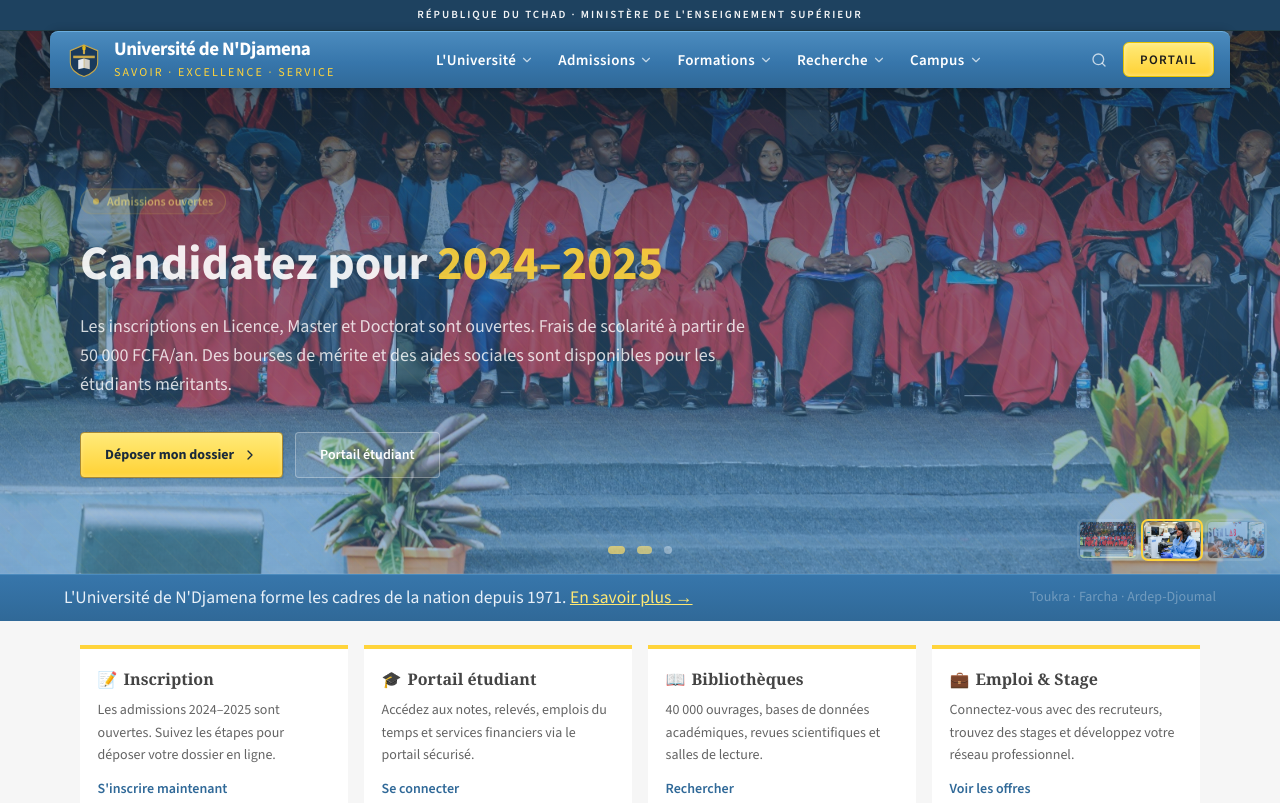
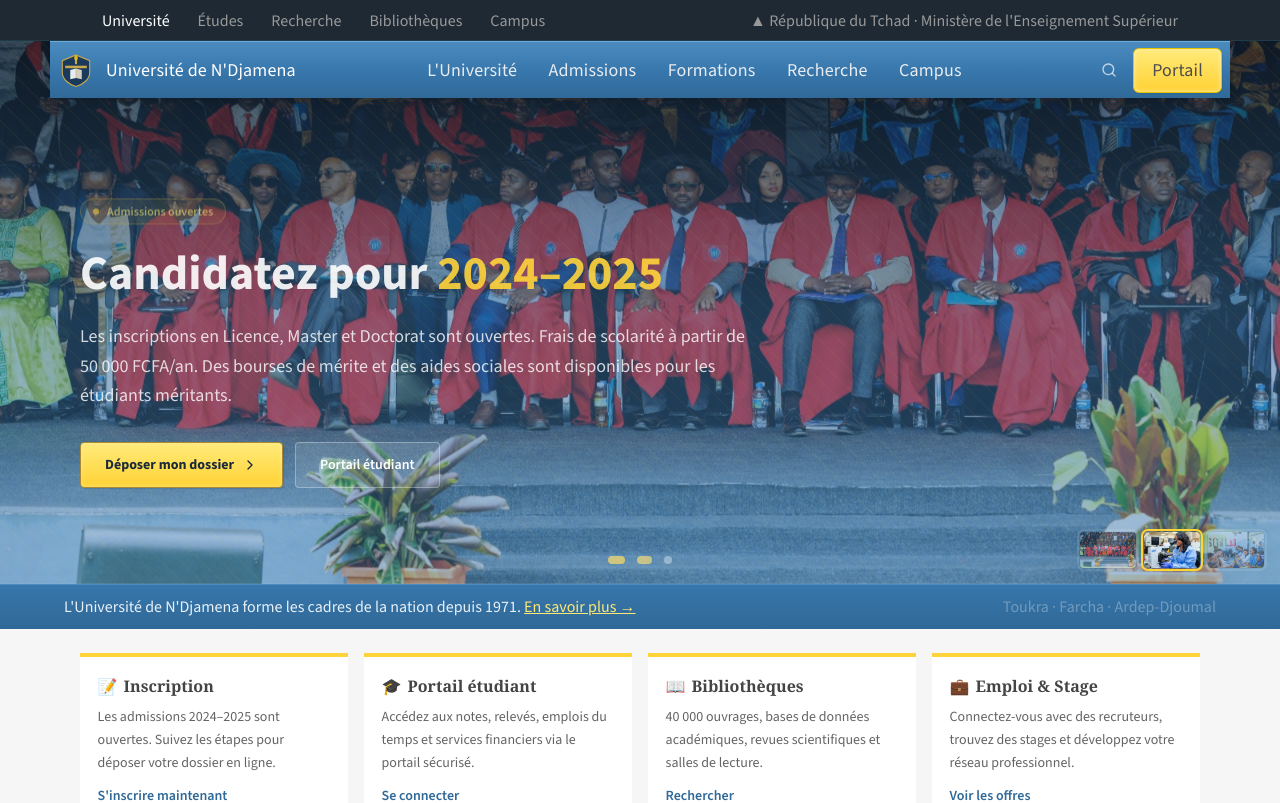
Before and after one commit to Barya696/universite-ndjamena-official-web, a React (Vite) app in the folder frontend/: page / in a window 1280 px wide. Shown: the top 803 px of the page. Built offline with nearby package versions, Linux system fonts and the light colour scheme.

Commit message:
Add build output and update dependencies

```diff
--- a/frontend/src/app/Homepage.tsx
+++ b/frontend/src/app/Homepage.tsx
@@ -2,6 +2,7 @@
 import { ChevronRight } from "lucide-react";
 import { Link } from "react-router";
 import { BRAND } from "./brand";
+import { HeroSubnav } from "./MainLayout";
 import imgCeremonial from "./Images/Ceremonial.jpeg";
 import imgLaboratory from "./Images/laboratory.jpg";
 import imgTechnology from "./Images/Technology.jpeg";
@@ -247,7 +248,7 @@
 
   return (
     <section
-      className="text-white relative overflow-hidden -mt-[var(--header-stack)] pt-[var(--header-stack)]"
+      className="text-white relative overflow-hidden"
       style={{ minHeight: 460 }}
     >
       {/* ── All background images stacked; only active one is visible ── */}
@@ -282,6 +283,11 @@
           zIndex: 3,
         }}
       />
+
+      {/* ── Blue gradient subnav floating on top of the hero image ── */}
+      <div style={{ zIndex: 10, position: "relative" }}>
+        <HeroSubnav />
+      </div>
 
       {/* ── Content ── */}
       <div
@@ -514,14 +520,16 @@
         style={{
           background: BRAND.strip.bg,
           color: BRAND.strip.text,
-          fontSize: "1.1em",
-          padding: "0.6em 1em",
+          fontSize: "16px",
+          padding: "8px 12px 6.4px",
           borderTop: `1px solid ${BRAND.strip.borderTop}`,
           borderBottom: `1px solid ${BRAND.strip.borderBottom}`,
+          lineHeight: "28px",
+          fontWeight: "400",
         }}
       >
         <div className="max-w-6xl mx-auto flex items-center justify-between gap-4 flex-wrap">
-          <p style={{ margin: 0, lineHeight: "1.4em" }}>
+          <p style={{ margin: 0, lineHeight: "28px" }}>
             L'Université de N'Djamena forme les cadres de la
             nation depuis 1971.{" "}
             <a
@@ -529,12 +537,14 @@
               style={{
                 color: LIGHT_GOLD,
                 textDecoration: "underline",
+                fontSize: "16px",
+                fontWeight: "400",
               }}
             >
               En savoir plus →
             </a>
           </p>
-          <span className="text-white/30 text-sm hidden md:block">
+          <span style={{ color: "rgba(255,255,255,0.3)", fontSize: "16px", fontWeight: "400", lineHeight: "28px" }} className="hidden md:block">
             Toukra · Farcha · Ardep-Djoumal
           </span>
         </div>
--- a/frontend/src/app/MainLayout.tsx
+++ b/frontend/src/app/MainLayout.tsx
@@ -90,42 +90,82 @@
   );
 }
 
+const T1 = BRAND.navType;
+const tier1LinkStyle: CSSProperties = {
+  fontFamily: T1.fontFamily,
+  fontSize: T1.tier1Size,
+  fontWeight: 400,
+  letterSpacing: T1.tier1LetterSpacing,
+  lineHeight: T1.tier1LineHeight,
+  padding: T1.tier1Padding,
+  color: BRAND.nav.link,
+};
+const tier2LinkStyle: CSSProperties = {
+  fontFamily: T1.fontFamily,
+  fontSize: T1.tier2Size,
+  fontWeight: 400,
+  lineHeight: T1.tier2LineHeight,
+  padding: T1.tier2Padding,
+  color: BRAND.nav.dropdownLink,
+};
+const topBarLinkStyle = (active = false): CSSProperties => ({
+  fontFamily: T1.fontFamily,
+  fontSize: T1.topBarSize,
+  fontWeight: 400,
+  lineHeight: T1.baseLineHeight,
+  padding: T1.topBarPadding,
+  color: active ? BRAND.nav.topBarLinkActive : BRAND.nav.topBarLink,
+});
+
 function NavDropdown({ item }: { item: NavItem }) {
   return (
     <div className="relative group h-full flex items-center">
       <a
         href={item.href}
-        className="flex items-center gap-1 px-3 py-2 text-[15px] font-medium tracking-wide rounded-sm transition-all duration-200 group-hover:text-white"
-        style={{ color: BRAND.nav.link }}
+        className="block whitespace-nowrap transition-colors duration-200 group-hover:text-white"
+        style={tier1LinkStyle}
         onMouseEnter={(e) => {
-          e.currentTarget.style.background = BRAND.nav.linkActiveBg;
+          const el = e.currentTarget;
+          el.style.color = BRAND.nav.linkActive;
+          el.style.background = BRAND.nav.linkActiveBg;
+          el.style.borderTop = `1px solid ${BRAND.nav.linkActiveBorderTop}`;
+          el.style.borderBottom = `1px solid ${BRAND.nav.linkActiveBorderBottom}`;
         }}
         onMouseLeave={(e) => {
-          e.currentTarget.style.background = "transparent";
+          const el = e.currentTarget;
+          el.style.color = BRAND.nav.link;
+          el.style.background = "transparent";
+          el.style.borderTop = "1px solid transparent";
+          el.style.borderBottom = "1px solid transparent";
         }}
       >
         {item.label}
-        <ChevronDown className="w-3.5 h-3.5 opacity-70 transition-transform duration-200 group-hover:rotate-180" />
       </a>
 
-      <div className="absolute left-0 top-full pt-1 opacity-0 invisible translate-y-1 group-hover:opacity-100 group-hover:visible group-hover:translate-y-0 transition-all duration-200">
+      <div className="absolute left-0 top-full pt-0 opacity-0 invisible group-hover:opacity-100 group-hover:visible transition-opacity duration-150">
         <div
-          className="min-w-[15rem] py-1 shadow-lg"
+          className="min-w-[14em] border-t"
           style={{
             background: BRAND.nav.dropdownBg,
-            border: `1px solid ${BRAND.nav.dropdownBorder}`,
+            borderTopColor: BRAND.nav.dropdownBorder,
             boxShadow: "0 0.5em 0.5em rgba(0,0,0,0.25)",
           }}
         >
-          {item.links?.map((link) => (
+          {item.links?.map((link, idx) => (
             <a
               key={link.label}
               href={link.href ?? "#"}
-              className="block px-4 py-2 text-[14px] transition-colors"
-              style={{ color: BRAND.nav.dropdownLink }}
+              className="block whitespace-nowrap transition-colors"
+              style={{
+                ...tier2LinkStyle,
+                borderTop:
+                  idx === 0
+                    ? "none"
+                    : `1px solid ${BRAND.nav.dropdownBorder}`,
+              }}
               onMouseEnter={(e) => {
-                e.currentTarget.style.background = "rgba(255,255,255,0.45)";
-                e.currentTarget.style.color = BRAND.nav.dropdownLinkHover;
+                e.currentTarget.style.background = "rgba(255,255,255,0.35)";
+                e.currentTarget.style.color = BRAND.nav.dropdownLinkActive;
               }}
               onMouseLeave={(e) => {
                 e.currentTarget.style.background = "transparent";
@@ -145,67 +185,42 @@
   children: React.ReactNode;
 }
 
-export default function MainLayout({ children }: MainLayoutProps) {
+export function HeroSubnav() {
   const [mobileMenuOpen, setMobileMenuOpen] = useState(false);
   const [searchOpen, setSearchOpen] = useState(false);
   const [searchVal, setSearchVal] = useState("");
   const [expandedMobile, setExpandedMobile] = useState<string | null>(null);
 
-  const HEADER_STACK_HEIGHT = "5.25rem";
-
   return (
+    <div className="px-4 md:px-[50px] relative z-10">
       <div
-      className="min-h-screen bg-white text-[#1a1a1a]"
-      style={{
-        fontFamily: "'Source Sans 3', 'Source Sans Pro', Arial, sans-serif",
-        fontSize: "100%",
-        lineHeight: 1.625,
-      }}
-    >
-      <div
-        className="relative"
-        style={{ "--header-stack": HEADER_STACK_HEIGHT } as CSSProperties}
-      >
-        {/* Institutional strip */}
-        <div
-          className="relative z-40 text-center text-[11px] py-1.5 font-medium tracking-[0.18em] uppercase text-white/95"
-          style={{
-            background: "#1e4260",
-            borderBottom: "1px solid rgb(31, 59, 71)",
-          }}
-        >
-          République du Tchad · Ministère de l'Enseignement Supérieur
-        </div>
-
-        {/* Unified navbar — python.org blue gradient */}
-        <header className="sticky top-0 z-50 px-4 md:px-[50px]">
-          <div
-            className="max-w-[75rem] mx-auto rounded-t-lg border-t"
+        className="max-w-[75rem] mx-auto border-t"
         style={{
           background: BRAND.nav.bg,
           borderTopColor: BRAND.nav.borderTop,
           boxShadow: "0 0 10px rgba(0, 0, 0, 0.2)",
         }}
       >
-            <div className="flex items-center justify-between h-14 gap-4 px-3 lg:px-4">
+        <div className="flex items-center justify-between h-14 gap-2 px-1 lg:px-2">
           {/* Brand */}
-              <a href="/" className="flex items-center gap-3 min-w-0 group">
+          <a href="/" className="flex items-center gap-3 min-w-0 group shrink-0">
             <UDNCrest />
-                <div className="min-w-0">
-                  <div className="text-white font-bold text-[19px] leading-tight tracking-tight truncate group-hover:text-white/95 transition-colors">
+            <div className="min-w-0 hidden md:block">
+              <div
+                className="truncate transition-colors"
+                style={{
+                  ...tier1LinkStyle,
+                  padding: 0,
+                  color: BRAND.nav.linkActive,
+                }}
+              >
                 Université de N'Djamena
-                  </div>
-                  <div
-                    className="hidden sm:block text-[12px] tracking-[0.18em] uppercase mt-0.5 truncate"
-                    style={{ color: BRAND.gold }}
-                  >
-                    Savoir · Excellence · Service
               </div>
             </div>
           </a>
 
-              {/* Desktop navigation */}
-              <nav className="hidden lg:flex items-center h-full">
+          {/* Desktop navigation — python.org tier-1 */}
+          <nav className="hidden lg:flex items-stretch h-full flex-1 justify-center">
             {NAV_ITEMS.map((item) =>
               item.links ? (
                 <NavDropdown key={item.label} item={item} />
@@ -213,8 +228,8 @@
                 <a
                   key={item.label}
                   href={item.href}
-                      className="px-3 py-2 text-[15px] font-medium tracking-wide transition-colors duration-200 hover:text-white"
-                      style={{ color: BRAND.nav.link }}
+                  className="flex items-center whitespace-nowrap transition-colors duration-200 hover:text-white"
+                  style={tier1LinkStyle}
                 >
                   {item.label}
                 </a>
@@ -226,7 +241,7 @@
           <div className="flex items-center gap-2 shrink-0">
             {searchOpen ? (
               <div
-                    className="hidden md:flex items-center rounded-full border overflow-hidden w-52"
+                className="hidden md:flex items-center rounded-sm border overflow-hidden w-52"
                 style={{
                   background: "rgba(255,255,255,0.12)",
                   borderColor: BRAND.nav.dropdownBorder,
@@ -237,7 +252,12 @@
                   value={searchVal}
                   onChange={(e) => setSearchVal(e.target.value)}
                   onBlur={() => !searchVal && setSearchOpen(false)}
-                      className="bg-transparent text-[15px] text-white placeholder:text-white/40 outline-none flex-1 min-w-0 pl-3.5 py-2"
+                  className="bg-transparent font-normal text-white placeholder:text-white/45 outline-none flex-1 min-w-0 pl-3.5 py-2"
+                  style={{
+                    fontFamily: T1.fontFamily,
+                    fontSize: T1.tier2Size,
+                    lineHeight: T1.tier2LineHeight,
+                  }}
                   placeholder="Rechercher…"
                 />
                 <button
@@ -255,7 +275,7 @@
             ) : (
               <button
                 type="button"
-                    className="hidden md:flex p-2 rounded-full text-white/70 hover:text-white hover:bg-white/8 transition-colors"
+                className="hidden md:flex p-2 rounded-sm text-white/70 hover:text-white hover:bg-white/10 transition-colors"
                 onClick={() => setSearchOpen(true)}
                 aria-label="Rechercher"
               >
@@ -265,10 +285,15 @@
 
             <Link
               to="/portail-etudiant"
-                  className="hidden sm:inline-flex items-center px-4 py-1.5 rounded-[6px] text-[13px] font-semibold uppercase tracking-[0.1em] transition-all duration-200 hover:brightness-105 border"
+              className="hidden sm:inline-flex items-center rounded-[6px] font-normal border transition-all duration-200 hover:brightness-105"
               style={{
+                fontFamily: T1.fontFamily,
+                fontSize: T1.tier1Size,
+                lineHeight: T1.tier1LineHeight,
+                letterSpacing: T1.tier1LetterSpacing,
+                padding: "0.4em 1em 0.35em",
                 background: `linear-gradient(180deg, ${BRAND.goldLight} 10%, ${BRAND.gold} 90%)`,
-                    color: "#1a1a1a",
+                color: "#4d4d4d",
                 borderColor: "#e6c200",
                 boxShadow:
                   "1px 1px 1px rgba(0,0,0,0.05), inset 0 0 5px rgba(255,255,255,0.5)",
@@ -279,7 +304,7 @@
 
             <button
               type="button"
-                  className="lg:hidden p-2 rounded-lg text-white/80 hover:text-white hover:bg-white/8 transition-colors"
+              className="lg:hidden p-2 rounded-sm text-white/80 hover:text-white hover:bg-white/10 transition-colors"
               onClick={() => setMobileMenuOpen((v) => !v)}
               aria-label="Menu"
             >
@@ -295,7 +320,7 @@
         {/* Mobile menu */}
         {mobileMenuOpen && (
           <div
-              className="lg:hidden border-t rounded-b-lg overflow-hidden"
+            className="lg:hidden border-t overflow-hidden"
             style={{
               borderColor: BRAND.nav.mobileBorder,
               background: BRAND.nav.mobileBg,
@@ -303,7 +328,7 @@
           >
             <div className="px-3 py-3">
               <div
-                  className="flex items-center gap-2 px-3.5 py-2.5 rounded-full border mb-3"
+                className="flex items-center gap-2 px-3.5 py-2.5 rounded-sm border mb-3"
                 style={{
                   background: "rgba(255,255,255,0.12)",
                   borderColor: BRAND.nav.dropdownBorder,
@@ -313,7 +338,12 @@
                 <input
                   value={searchVal}
                   onChange={(e) => setSearchVal(e.target.value)}
-                    className="bg-transparent text-[15px] text-white placeholder:text-white/40 outline-none w-full"
+                  className="bg-transparent font-normal text-white placeholder:text-white/45 outline-none w-full"
+                  style={{
+                    fontFamily: T1.fontFamily,
+                    fontSize: T1.tier2Size,
+                    lineHeight: T1.tier2LineHeight,
+                  }}
                   placeholder="Rechercher…"
                 />
               </div>
@@ -324,7 +354,8 @@
                     <>
                       <button
                         type="button"
-                          className="flex w-full items-center justify-between py-3.5 text-left text-[15px] font-medium text-white/90"
+                        className="flex w-full items-center justify-between text-left text-white/90"
+                        style={tier1LinkStyle}
                         onClick={() =>
                           setExpandedMobile((v) =>
                             v === item.label ? null : item.label,
@@ -344,7 +375,11 @@
                             <a
                               key={link.label}
                               href={link.href ?? "#"}
-                                className="block py-2 text-[14px] text-white/65 hover:text-white transition-colors"
+                              className="block transition-colors"
+                              style={{
+                                ...tier2LinkStyle,
+                                color: "rgba(255,255,255,0.75)",
+                              }}
                             >
                               {link.label}
                             </a>
@@ -355,7 +390,8 @@
                   ) : (
                     <a
                       href={item.href}
-                        className="block py-3.5 text-[15px] font-medium text-white/90"
+                      className="block text-white/90"
+                      style={tier1LinkStyle}
                     >
                       {item.label}
                     </a>
@@ -365,10 +401,15 @@
 
               <Link
                 to="/portail-etudiant"
-                  className="mt-4 flex items-center justify-center w-full py-2.5 rounded-[6px] text-xs font-semibold uppercase tracking-[0.1em] border"
+                className="mt-4 flex items-center justify-center w-full rounded-[6px] font-normal border"
                 style={{
+                  fontFamily: T1.fontFamily,
+                  fontSize: T1.tier1Size,
+                  lineHeight: T1.tier1LineHeight,
+                  letterSpacing: T1.tier1LetterSpacing,
+                  padding: "0.4em 1em 0.35em",
                   background: `linear-gradient(180deg, ${BRAND.goldLight} 10%, ${BRAND.gold} 90%)`,
-                    color: "#1a1a1a",
+                  color: "#4d4d4d",
                   borderColor: "#e6c200",
                 }}
                 onClick={() => setMobileMenuOpen(false)}
@@ -379,6 +420,59 @@
           </div>
         )}
       </div>
+    </div>
+  );
+}
+
+export default function MainLayout({ children }: MainLayoutProps) {
+  const HEADER_STACK_HEIGHT = "2.875rem";
+
+  return (
+    <div
+      className="min-h-screen bg-white text-[#444444]"
+      style={{
+        fontFamily: T1.fontFamily,
+        fontSize: T1.baseSize,
+        lineHeight: T1.baseLineHeight,
+        color: "#444444",
+      }}
+    >
+      <div
+        className="relative"
+        style={{ "--header-stack": HEADER_STACK_HEIGHT } as CSSProperties}
+      >
+        {/* Main navbar — stays pinned while scrolling (python.org network bar style) */}
+        <header className="sticky top-0 z-50">
+          <div
+            className="text-center"
+            style={{
+              background: BRAND.nav.topBarBg,
+              borderBottom: `1px solid ${BRAND.nav.topBarBorder}`,
+            }}
+          >
+            <div className="max-w-[75rem] mx-auto px-4 md:px-[50px] flex items-center justify-between gap-1 flex-wrap">
+              <div className="flex items-center justify-center gap-1 flex-wrap">
+                <a href="#" className="transition-colors duration-200 hover:text-white" style={topBarLinkStyle(true)}>
+                  Université
+                </a>
+                <a href="#" className="transition-colors duration-200 hover:text-white" style={topBarLinkStyle()}>
+                  Études
+                </a>
+                <a href="#" className="transition-colors duration-200 hover:text-white" style={topBarLinkStyle()}>
+                  Recherche
+                </a>
+                <a href="#" className="transition-colors duration-200 hover:text-white" style={topBarLinkStyle()}>
+                  Bibliothèques
+                </a>
+                <a href="#" className="transition-colors duration-200 hover:text-white" style={topBarLinkStyle()}>
+                  Campus
+                </a>
+              </div>
+              <span className="hidden md:block" style={topBarLinkStyle()}>
+                ▲ République du Tchad · Ministère de l'Enseignement Supérieur
+              </span>
+            </div>
+          </div>
         </header>
 
         <main className="relative">{children}</main>
@@ -386,7 +480,7 @@
 
       <footer
         style={{ background: BRAND.navyDeep }}
-        className="text-white/60 text-sm"
+        className="text-white/60"
       >
         <div className="max-w-6xl mx-auto px-4 py-12 grid grid-cols-2 md:grid-cols-4 gap-8">
           {[
@@ -435,8 +529,8 @@
           ].map((col) => (
             <div key={col.heading}>
               <div
-                className="font-bold text-xs uppercase tracking-widest mb-4"
-                style={{ color: BRAND.gold }}
+                className="font-bold mb-4"
+                style={{ color: BRAND.gold, fontSize: "16px", fontWeight: "400", lineHeight: "26px" }}
               >
                 {col.heading}
               </div>
@@ -447,11 +541,12 @@
                       <Link
                         to="/portail-etudiant"
                         className="hover:text-white/90 transition-colors"
+                        style={{ fontSize: "16px", fontWeight: "400", lineHeight: "26px" }}
                       >
                         {link}
                       </Link>
                     ) : (
-                      <a href="#" className="hover:text-white/90 transition-colors">
+                      <a href="#" className="hover:text-white/90 transition-colors" style={{ fontSize: "16px", fontWeight: "400", lineHeight: "26px" }}>
                         {link}
                       </a>
                     )}
@@ -466,7 +561,7 @@
           className="border-t py-5"
           style={{ borderColor: "rgba(255, 212, 59, 0.3)" }}
         >
-          <div className="max-w-6xl mx-auto px-4 flex flex-col md:flex-row items-center justify-between gap-3 text-xs text-white/40">
+          <div className="max-w-6xl mx-auto px-4 flex flex-col md:flex-row items-center justify-between gap-3 text-white/40" style={{ fontSize: "16px", fontWeight: "400", lineHeight: "26px" }}>
             <div className="flex items-center gap-3">
               <UDNCrest size={28} />
               <span>
--- a/frontend/src/app/brand.ts
+++ b/frontend/src/app/brand.ts
@@ -13,16 +13,41 @@
     bg: "linear-gradient(180deg, #4b8bbe 0%, #3776ab 55%, #306998 100%)",
     borderTop: "#6aadde",
     border: "#306998",
-    link: "#ffffff",
+    link: "#e8ecf0",
+    linkActive: "#ffffff",
     linkHover: "#ffffff",
     linkActiveBg:
       "linear-gradient(180deg, rgba(255,255,255,0.28) 0%, rgba(255,255,255,0.12) 100%)",
-    dropdownBg: "linear-gradient(180deg, #fcfdfe 10%, #d6e5f2 90%)",
-    dropdownBorder: "#89b4d9",
-    dropdownLink: "rgba(51, 51, 51, 0.92)",
-    dropdownLinkHover: "#1a1a1a",
+    linkActiveBorderTop: "rgba(255, 255, 255, 0.35)",
+    linkActiveBorderBottom: "rgba(26, 58, 92, 0.9)",
+    dropdownBg: "linear-gradient(180deg, #bbd4e9 10%, #d6e5f2 90%)",
+    dropdownBorder: "rgba(55, 118, 171, 0.25)",
+    dropdownLink: "rgba(51, 51, 51, 0.9)",
+    dropdownLinkActive: "rgba(34, 34, 34, 0.9)",
+    dropdownLinkHover: "#222222",
     mobileBg: "linear-gradient(180deg, #3776ab 0%, #306998 100%)",
     mobileBorder: "rgba(255, 255, 255, 0.25)",
+    topBarBg: "#1e2933",
+    topBarBorder: "#1f3b47",
+    topBarLink: "#999999",
+    topBarLinkActive: "#ffffff",
+  },
+
+  /** python.org nav typography: 16px base, tier-1 1.125em, tier-2 0.875em */
+  navType: {
+    fontFamily:
+      "SourceSansProRegular, 'Source Sans 3', 'Source Sans Pro', Arial, sans-serif",
+    baseSize: "16px",
+    baseLineHeight: "26px",
+    tier1Size: "1.125em",
+    tier1LetterSpacing: "0.01em",
+    tier1Padding: "0.5em 0.875em 0.45em",
+    tier1LineHeight: "1.625",
+    tier2Size: "0.875em",
+    tier2Padding: "0.5em 1.5em 0.4em 1em",
+    tier2LineHeight: "1.625",
+    topBarSize: "1em",
+    topBarPadding: "0.5em 0.75em 0.4em",
   },
 
   hero: {
--- a/frontend/src/styles/fonts.css
+++ b/frontend/src/styles/fonts.css
@@ -1 +1 @@
-@import url('https://fonts.googleapis.com/css2?family=Source+Sans+3:ital,wght@0,300;0,400;0,600;0,700;1,400&family=Source+Code+Pro:wght@400;500&display=swap');
+@import url('https://fonts.googleapis.com/css2?family=Source+Sans+3:ital,wght@0,300;0,400;0,600;0,700;1,400&family=Source+Sans+Pro:ital,wght@0,400;0,600;0,700;1,400&family=Source+Code+Pro:wght@400;500&display=swap');
```
Also changed, not shown: 5 other files (tests, documents, lock files or other folders). Lines whose indentation alone changed are shown as unchanged.
